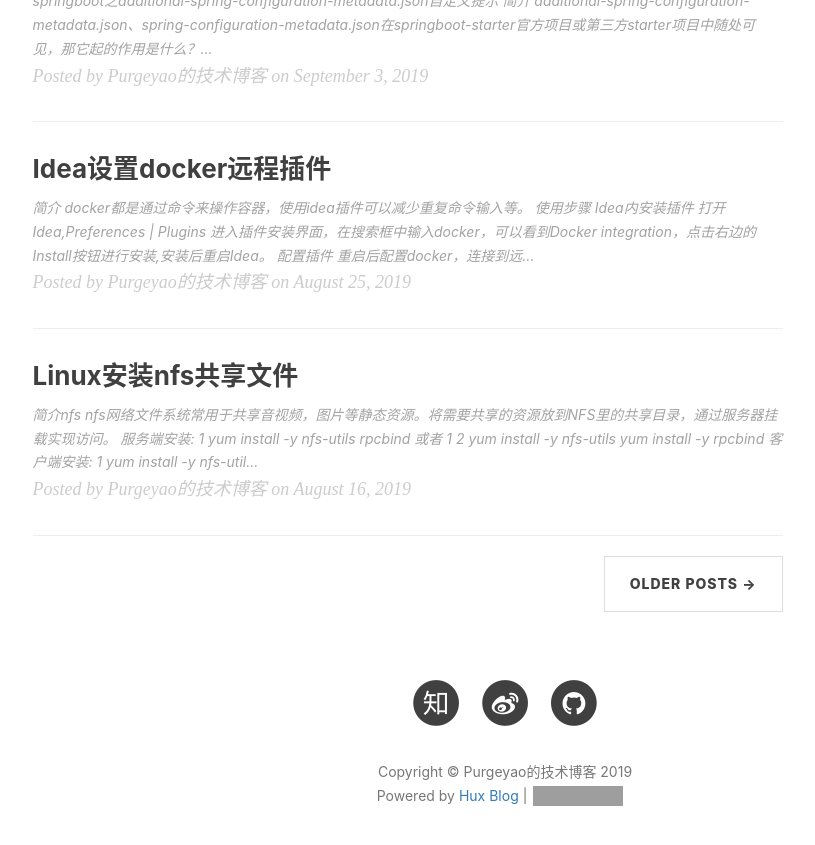
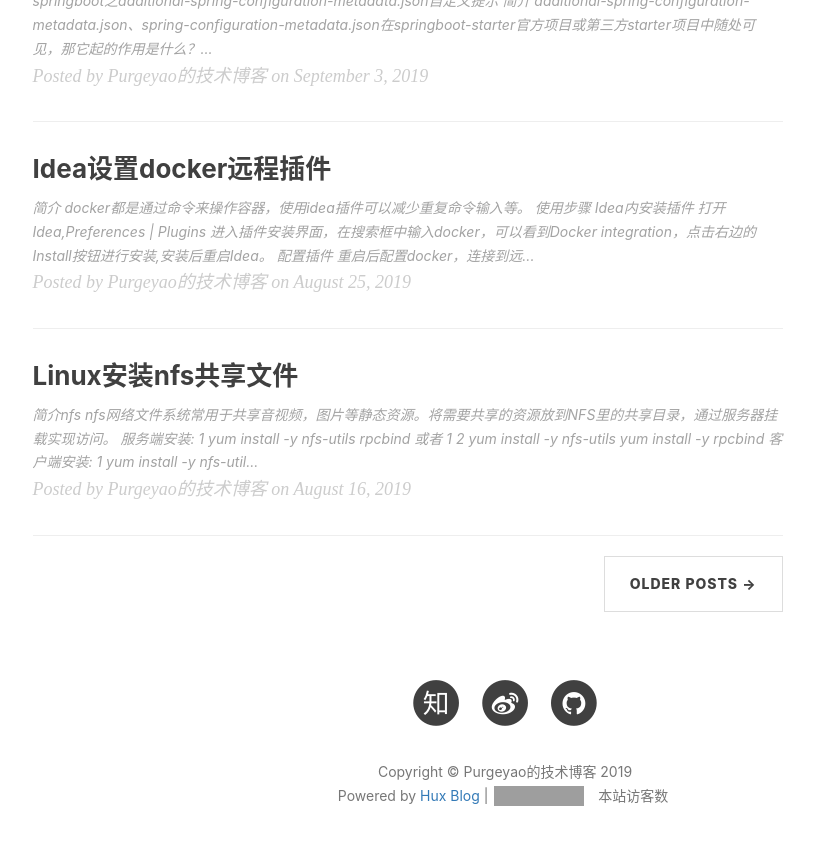
Before and after one commit to purgeyao/purgeyao.github.io, a Jekyll site: the page built from index.html, in a window 1280 px wide and 900 px high, scrolled down 2027 px. Shown: the top 845 px of the window, without its empty margins (135-950 px from the left). Built offline with Jekyll 4.4.1, drawn with Linux system fonts in a browser that asks for light colours; nearby versions of some CDN libraries; the list of posts is cut into pages by our own code; comment, search, counter and statistics services are not loaded; grey boxes are pictures that could not be loaded.

Commit message:
upd footer.html

```diff
--- a/_includes/footer.html
+++ b/_includes/footer.html
@@ -15,11 +15,15 @@
                         frameborder="0" scrolling="0" width="100px" height="20px"
                         src="https://ghbtns.com/github-btn.html?user=huxpro&repo=huxpro.github.io&type=star&count=true" >
                     </iframe>
+                    <span id="busuanzi_container_site_uv">本站访客数<span id="busuanzi_value_site_u</span>人次</span>
                 </p>
             </div>
         </div>
     </div>
 </footer>
+
+<script async src="//dn-lbstatics.qbox.me/busuanzi/2.3/busuanzi.pure.mini.js">
+</script>
 
 <!-- jQuery -->
 <script src="{{ "/js/jquery.min.js " | prepend: site.baseurl }}"></script>
```
